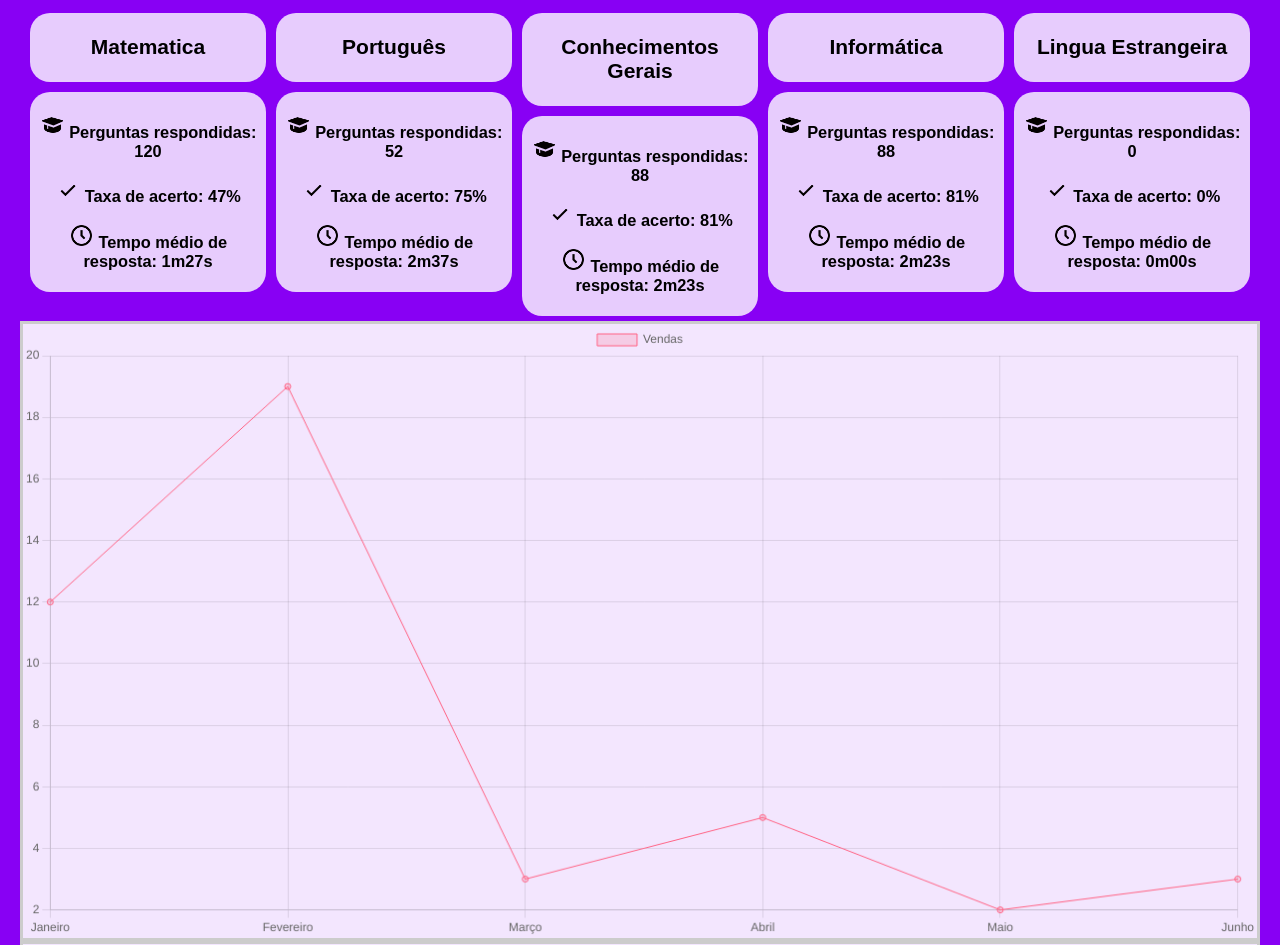
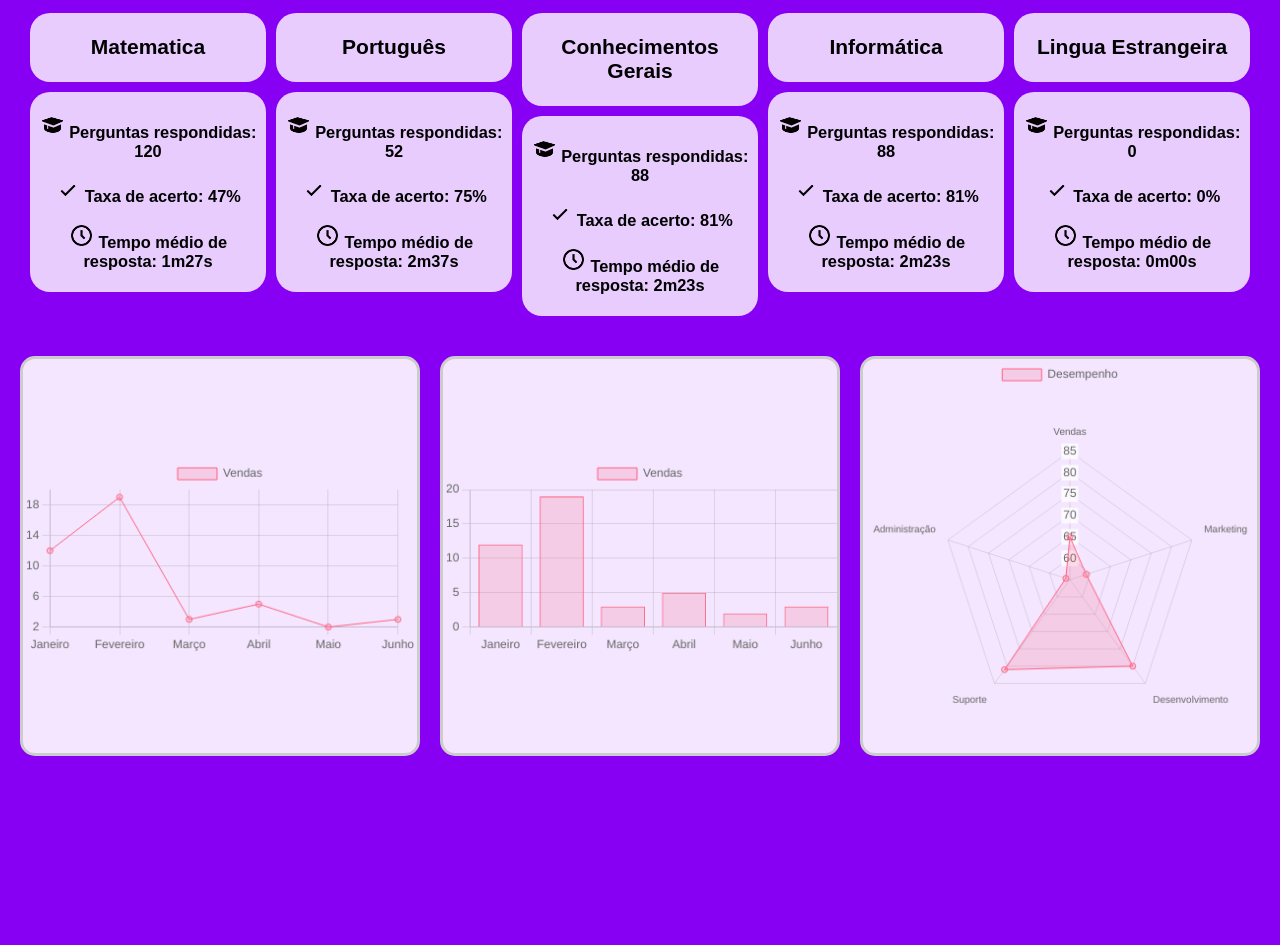
Before and after one commit to zainabdamani/concursados, a website built with Vite: page estatisticas.html in a window 1280 px wide. Shown: the part 290-1235 px from the top of the page. After the commit the page ends 1066 px from the top, so only its background shows below. Built offline with nearby package versions, Linux system fonts and the light colour scheme.

Commit message:
alinhamento grafico

```diff
--- a/estatisticas.css
+++ b/estatisticas.css
@@ -97,7 +97,26 @@ body {
     margin: 20px;
 }
 
+.grafico-alinhamento {
+    width: 100%;
+    display: flex;
+    align-items: center;
+    margin-top: 40px;
+    justify-content: space-between;
+    /* padding: 0px 40px; */
+    /*margin: 0 auto;*/
+}
+
+.grafico {
+    width: 400px;
+    height: 400px;
+}
+
 canvas {
     border: 3px solid #ccc;
     background-color: rgba(255, 255, 255, 0.9);
+    width: 100% !important;
+    height: 100% !important;
+    object-fit: contain;
+    border-radius: 15px;
 }
--- a/estatisticas.html
+++ b/estatisticas.html
@@ -120,13 +120,13 @@
     </main>
 
     <div class="grafico-alinhamento">
-        <div class="tamanho-grafico">
+        <div class="grafico">
             <canvas id="line-chart"></canvas>
         </div>
-        <div class="tamanho-grafico">
+        <div class="grafico">
             <canvas id="bar-chart"></canvas>
             </div>
-        <div class="tamanho-grafico">
+        <div class="grafico">
             <canvas id="radar-chart"></canvas>
         </div>
     </div>
--- a/estatisticas.js
+++ b/estatisticas.js
@@ -42,7 +42,8 @@ document.addEventListener("DOMContentLoaded", function() {
         data: [65, 59, 80, 81, 56],
         backgroundColor: 'rgba(255, 99, 132, 0.2)',
         borderColor: 'rgba(255, 99, 132, 1)',
-        borderWidth: 1
+        borderWidth: 1,
+
       }]
     };
 
```
